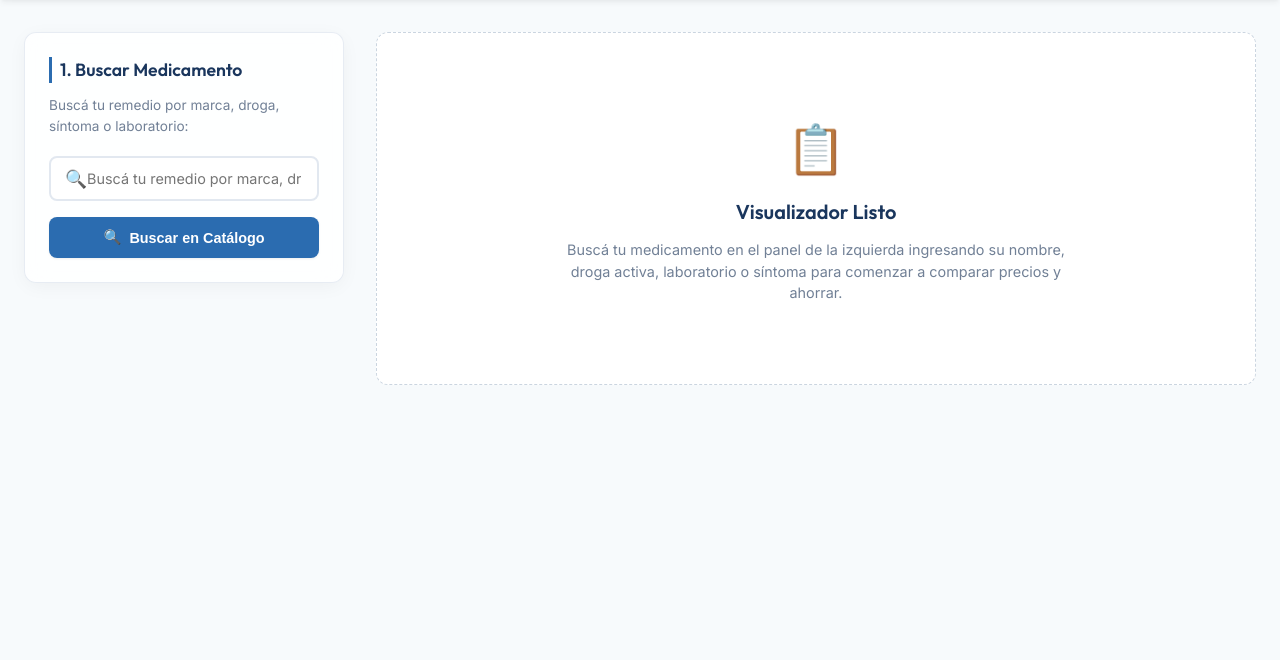
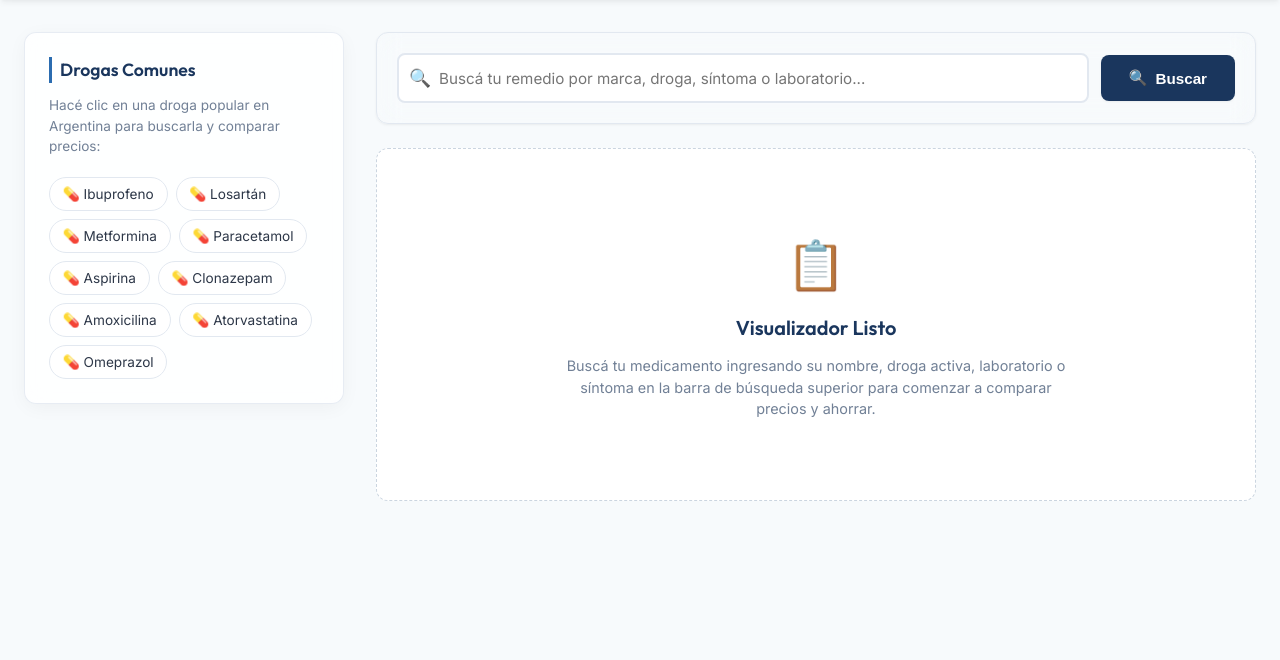
Before and after one commit to juanmdamico/tumedioideal, a Flask app: page / in a window 1280 px wide. Shown: the part 88-748 px from the top of the page. Run offline with Flask 2, Linux system fonts and the light colour scheme.

Commit message:
Refactor search UX: Unify search into a single persistent search bar and add popular drugs sidebar

```diff
--- a/static/style.css
+++ b/static/style.css
@@ -3153,3 +3153,36 @@ body.dark-theme .prescription-header {
 body.dark-theme .prescription-item {
     border-bottom: 1px solid #26354a;
 }
+
+/* Popular Drugs Pills styling */
+.popular-drug-pill {
+    background-color: var(--bg-card);
+    border: 1px solid var(--border-color);
+    color: var(--text-main);
+    padding: 0.5rem 0.8rem;
+    border-radius: 20px;
+    font-size: 0.85rem;
+    font-family: inherit;
+    cursor: pointer;
+    transition: background-color var(--transition-fast), border-color var(--transition-fast), transform var(--transition-fast);
+    display: inline-flex;
+    align-items: center;
+    gap: 0.3rem;
+}
+
+.popular-drug-pill:hover {
+    background-color: rgba(66, 153, 225, 0.15);
+    border-color: var(--primary-light);
+    transform: translateY(-1px);
+}
+
+body.dark-theme .popular-drug-pill {
+    background-color: #151d30;
+    border-color: #26354a;
+    color: var(--text-main);
+}
+
+body.dark-theme .popular-drug-pill:hover {
+    background-color: rgba(66, 153, 225, 0.25);
+    border-color: #3182ce;
+}
--- a/templates/index.html
+++ b/templates/index.html
@@ -67,16 +67,21 @@
     <main id="view-alfabeta-container" class="app-container">
         <!-- Sidebar/Left Control Column -->
         <section class="control-panel">
+            <!-- Popular Drugs Quick Links -->
             <div class="panel-card">
-                <h2>1. Buscar Medicamento</h2>
-                <p class="panel-subtitle">Buscá tu remedio por marca, droga, síntoma o laboratorio:</p>
-                <div class="search-wrapper" style="margin-bottom: 1rem; min-width: auto; flex: none;">
-                    <span class="search-icon" style="top: 50%;">🔍</span>
-                    <input type="text" id="catalog-search-input" placeholder="Buscá tu remedio por marca, droga, síntoma..." aria-label="Buscar en el catálogo" style="padding: 0.75rem 1rem 0.75rem 2.25rem;">
+                <h2>Drogas Comunes</h2>
+                <p class="panel-subtitle">Hacé clic en una droga popular en Argentina para buscarla y comparar precios:</p>
+                <div class="popular-drugs-grid" style="display: flex; flex-wrap: wrap; gap: 0.5rem; margin-top: 1rem;">
+                    <button class="popular-drug-pill" data-drug="Ibuprofeno">💊 Ibuprofeno</button>
+                    <button class="popular-drug-pill" data-drug="Losartán">💊 Losartán</button>
+                    <button class="popular-drug-pill" data-drug="Metformina">💊 Metformina</button>
+                    <button class="popular-drug-pill" data-drug="Paracetamol">💊 Paracetamol</button>
+                    <button class="popular-drug-pill" data-drug="Aspirina">💊 Aspirina</button>
+                    <button class="popular-drug-pill" data-drug="Clonazepam">💊 Clonazepam</button>
+                    <button class="popular-drug-pill" data-drug="Amoxicilina">💊 Amoxicilina</button>
+                    <button class="popular-drug-pill" data-drug="Atorvastatina">💊 Atorvastatina</button>
+                    <button class="popular-drug-pill" data-drug="Omeprazol">💊 Omeprazol</button>
                 </div>
-                <button id="btn-catalog-search" class="snomed-btn-link" style="width: 100%; justify-content: center; font-size: 0.9rem; padding: 0.75rem; border: none; cursor: pointer;">
-                    <span>🔍</span> Buscar en Catálogo
-                </button>
             </div>
 
             <!-- Stats Dashboard Widget -->
@@ -101,23 +106,32 @@
 
         <!-- Right Content & Results Column -->
         <section class="results-panel">
+            <!-- Unified Search Bar Card -->
+            <div class="search-card" style="background: var(--card-bg); border: 1px solid var(--border-color); border-radius: 12px; padding: 1.25rem; box-shadow: var(--shadow-sm); backdrop-filter: blur(12px);">
+                <div class="search-wrapper" style="display: flex; gap: 0.75rem; align-items: center; position: relative;">
+                    <div style="position: relative; flex: 1;">
+                        <span class="search-icon" style="position: absolute; left: 12px; top: 50%; transform: translateY(-50%); color: var(--text-muted); font-size: 1.1rem;">🔍</span>
+                        <input type="text" id="catalog-search-input" placeholder="Buscá tu remedio por marca, droga, síntoma o laboratorio..." aria-label="Buscar medicamento" style="width: 100%; padding: 0.85rem 2.5rem 0.85rem 2.5rem; border: 2px solid var(--border-color); border-radius: 8px; font-size: 0.95rem; background-color: var(--bg-card); color: var(--text-main); transition: border-color var(--transition-fast), box-shadow var(--transition-fast);">
+                        <button id="clear-search" class="clear-btn" style="position: absolute; right: 12px; top: 50%; transform: translateY(-50%); background: none; border: none; color: var(--text-muted); cursor: pointer; display: none;">✕</button>
+                    </div>
+                    <button id="btn-catalog-search" class="snomed-btn-link" style="padding: 0.85rem 1.75rem; font-size: 0.95rem; border-radius: 8px; font-weight: 600; cursor: pointer; border: none; background: var(--primary-color); color: white; display: flex; align-items: center; gap: 0.5rem; transition: background 0.2s ease, transform 0.2s ease;">
+                        <span>🔍</span> Buscar
+                    </button>
+                </div>
+            </div>
+
             <!-- Search & Filters Toolbar -->
             <div class="toolbar-card" id="toolbar" style="display: none;">
-                <div class="search-wrapper">
-                    <span class="search-icon">🔍</span>
-                    <input type="text" id="search-input" placeholder="Buscar por droga (ej. Metformina) o marca comercial (ej. Euglucon)..." aria-label="Buscar en los resultados">
-                    <button id="clear-search" class="clear-btn" style="display: none;">✕</button>
+                <div class="filters-summary">
+                    <span id="results-count-badge" class="count-badge">0 encontrados</span>
                 </div>
-                <div class="mass-actions">
+                <div class="mass-actions" style="margin-left: auto;">
                     <button id="btn-expand-all" class="btn-icon-text" title="Expandir todos los acordeones">
                         <span>📂</span> Expandir todo
                     </button>
                     <button id="btn-collapse-all" class="btn-icon-text" title="Colapsar todos los acordeones">
                         <span>📁</span> Colapsar todo
                     </button>
-                </div>
-                <div class="filters-summary">
-                    <span id="results-count-badge" class="count-badge">0 encontrados</span>
                 </div>
             </div>
 
@@ -130,7 +144,7 @@
             <div id="placeholder-view" class="placeholder-container" {% if pre_rendered_products %}style="display: none;"{% endif %}>
                 <div class="placeholder-icon">📋</div>
                 <h3>Visualizador Listo</h3>
-                <p>Buscá tu medicamento en el panel de la izquierda ingresando su nombre, droga activa, laboratorio o síntoma para comenzar a comparar precios y ahorrar.</p>
+                <p>Buscá tu medicamento ingresando su nombre, droga activa, laboratorio o síntoma en la barra de búsqueda superior para comenzar a comparar precios y ahorrar.</p>
             </div>
 
             <div id="no-results-view" class="placeholder-container" style="display: none;">
```
Also changed, not shown: static/app.js.
